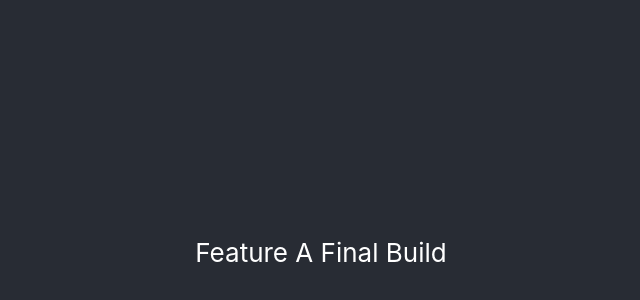
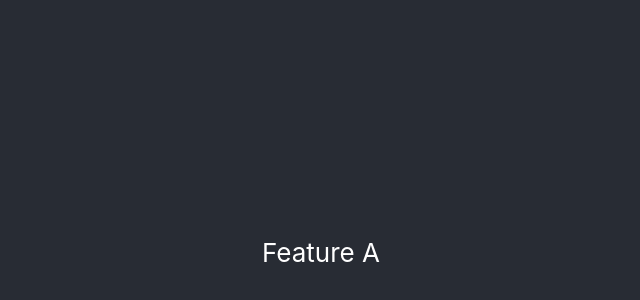
Before and after one commit to franktylerva/k8s-micro-frontend, a React (Create React App) app in the folder feature-a/: page / in a window 1280 px wide. Shown: the part 148-448 px from the top of the page, without its empty margins (319-959 px from the left). Built offline with nearby package versions, Linux system fonts and the light colour scheme.

Commit message:
Feature A

```diff
--- a/feature-a/src/App.js
+++ b/feature-a/src/App.js
@@ -5,7 +5,7 @@ function App() {
   return (
     <div className="App">
       <header className="App-header">
-        Feature A Final Build
+        Feature A
       </header>
     </div>
   );
```
